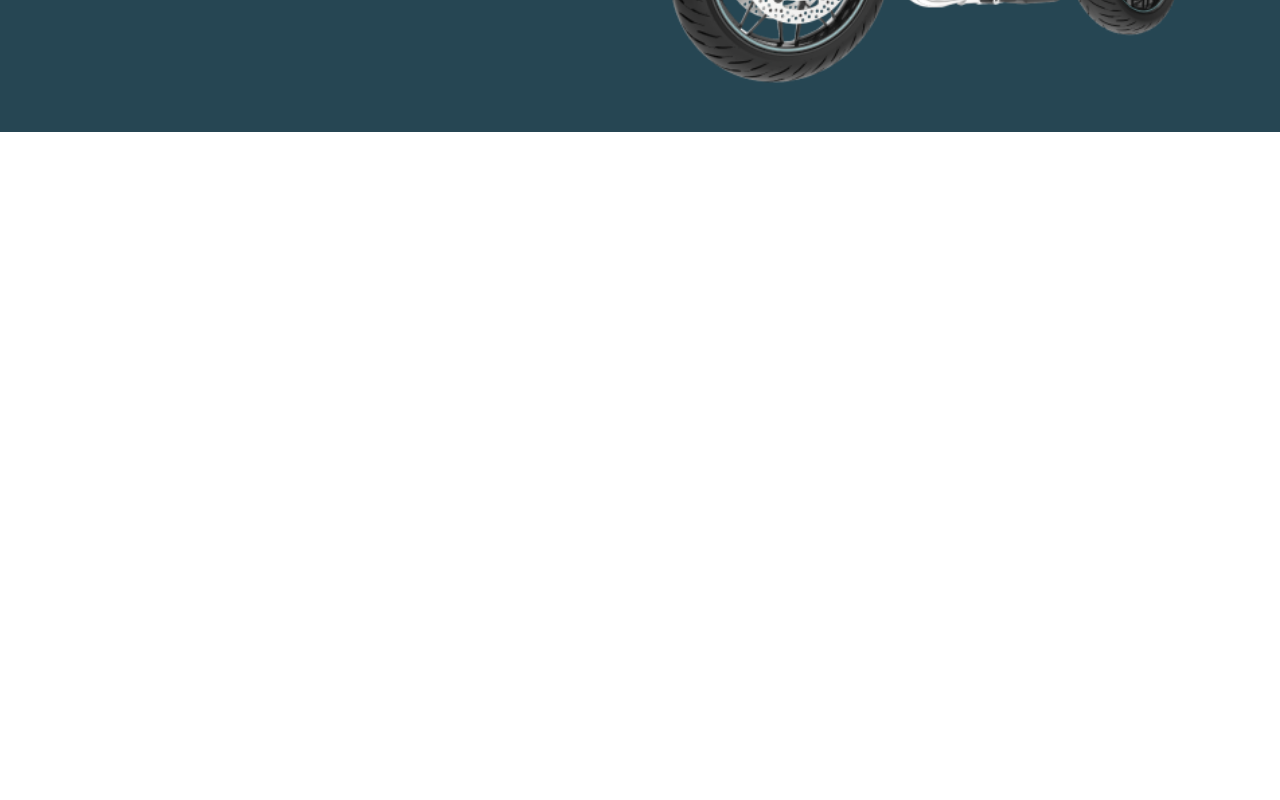
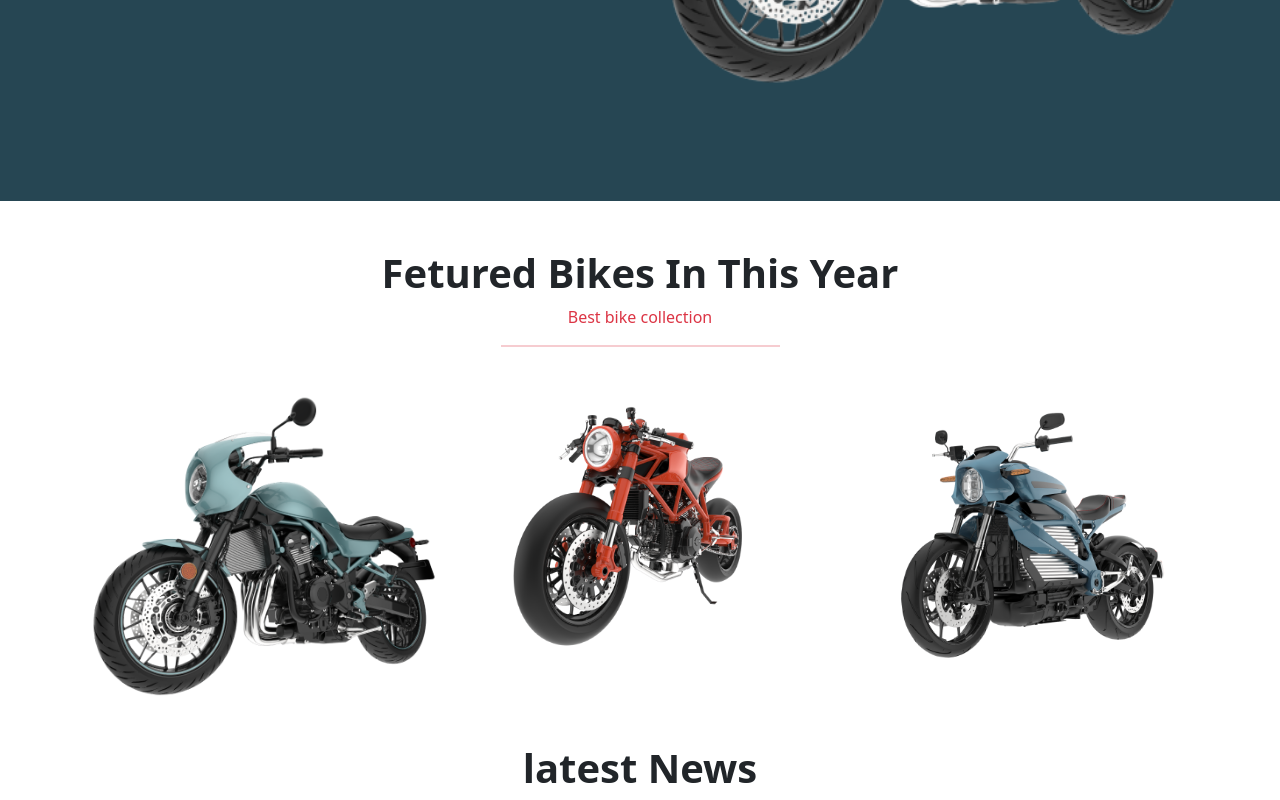
Before and after one commit to nayimHossen/bikerz-zone-project, a plain HTML site: page index.html in a window 1280 px wide. Shown: the part 497-1297 px from the top of the page. Before the commit the page ends 800 px from the top, so only its background shows below. Drawn offline with nearby package versions, Linux system fonts and the light colour scheme.

Commit message:
feature section

```diff
--- a/index.html
+++ b/index.html
@@ -18,7 +18,6 @@
       <!-- navbar start -->
       <nav class="navbar navbar-expand-lg text-white pt-4">
         <div class="container">
-          <a class="navbar-brand fw-bold text-white" href="#">BikerZ</a>
           <button
             class="navbar-toggler"
             type="button"
@@ -85,7 +84,7 @@
                 <div class="col-12 col-md-6">
                   <img
                     src="./images/slider/bike1.png"
-                    class="d-block w-100"
+                    class="d-block w-100 img-fluid"
                     alt="..."
                   />
                 </div>
@@ -116,7 +115,7 @@
                 <div class="col-12 col-md-6">
                   <img
                     src="./images/slider/bike2.png"
-                    class="d-block w-100"
+                    class="d-block w-100 img-fluid"
                     alt="..."
                   />
                 </div>
@@ -147,7 +146,7 @@
                 <div class="col-12 col-md-6">
                   <img
                     src="./images/slider/bike3.png"
-                    class="d-block w-100"
+                    class="d-block w-100 img-fluid"
                     alt="..."
                   />
                 </div>
@@ -177,6 +176,40 @@
       <!-- banner section end -->
     </header>
     <!-- Header section end-->
+
+    <!-- main start -->
+    <main class="container">
+      <!-- featured bikes start -->
+      <section class="my-5">
+        <div class="text-start text-md-center">
+          <h1 class="fw-bold">Fetured Bikes In This Year</h1>
+          <p class="text-danger">Best bike collection</p>
+          <hr class="w-25 ms-0 mx-md-auto border-2 border-danger" />
+        </div>
+
+        <div class="row row-cols-1 row-cols-md-3 my-5">
+          <div class="col">
+            <img class="img-fluid" src="./images/slider/bike1.png" alt="" />
+          </div>
+          <div class="col">
+            <img class="img-fluid" src="./images/slider/bike2.png" alt="" />
+          </div>
+          <div class="col">
+            <img class="img-fluid" src="./images/slider/bike4.png" alt="" />
+          </div>
+        </div>
+      </section>
+      <!-- featured bikes end -->
+
+      <!-- Latest news start -->
+      <section>
+        <div class="text-start text-md-center">
+          <h1 class="fw-bold">latest News</h1>
+        </div>
+      </section>
+      <!-- Latest news end -->
+    </main>
+    <!-- main end -->
     <script
       src="https://cdn.jsdelivr.net/npm/bootstrap@5.3.1/dist/js/bootstrap.bundle.min.js"
       integrity="sha384-HwwvtgBNo3bZJJLYd8oVXjrBZt8cqVSpeBNS5n7C8IVInixGAoxmnlMuBnhbgrkm"
--- a/style.css
+++ b/style.css
@@ -1,5 +1,6 @@
 .bg-header {
   background-color: #264653;
+  height: 698px;
 }
 
 .slider-text {
```
